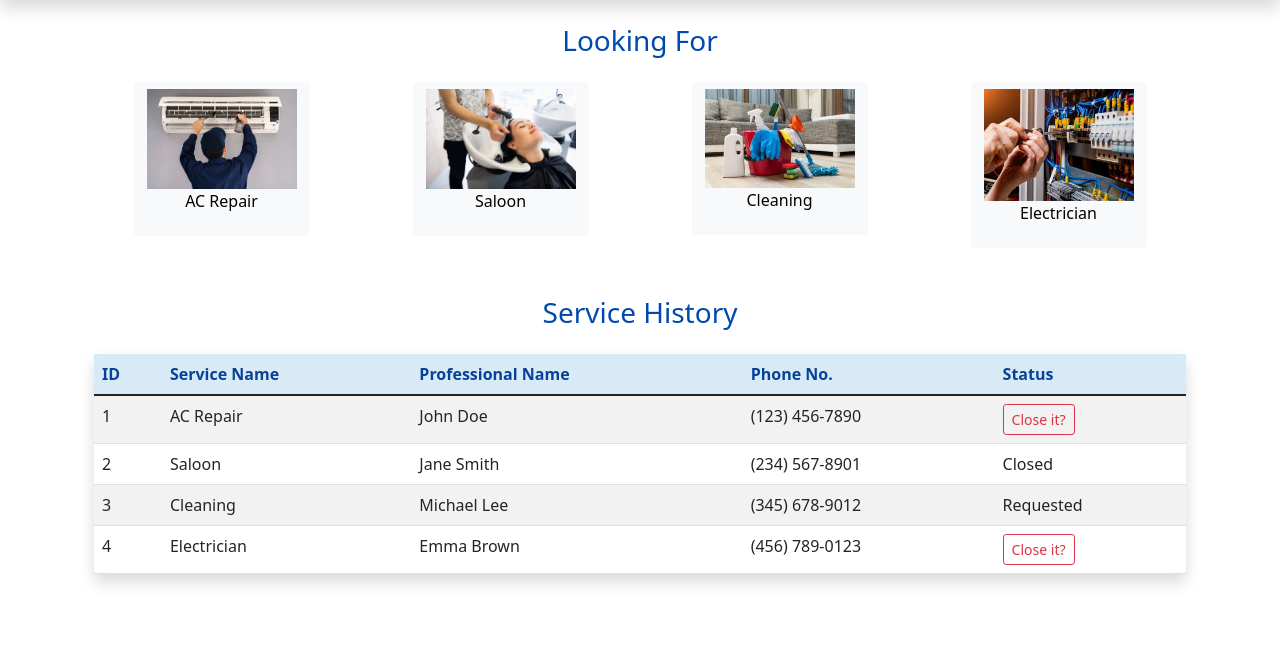
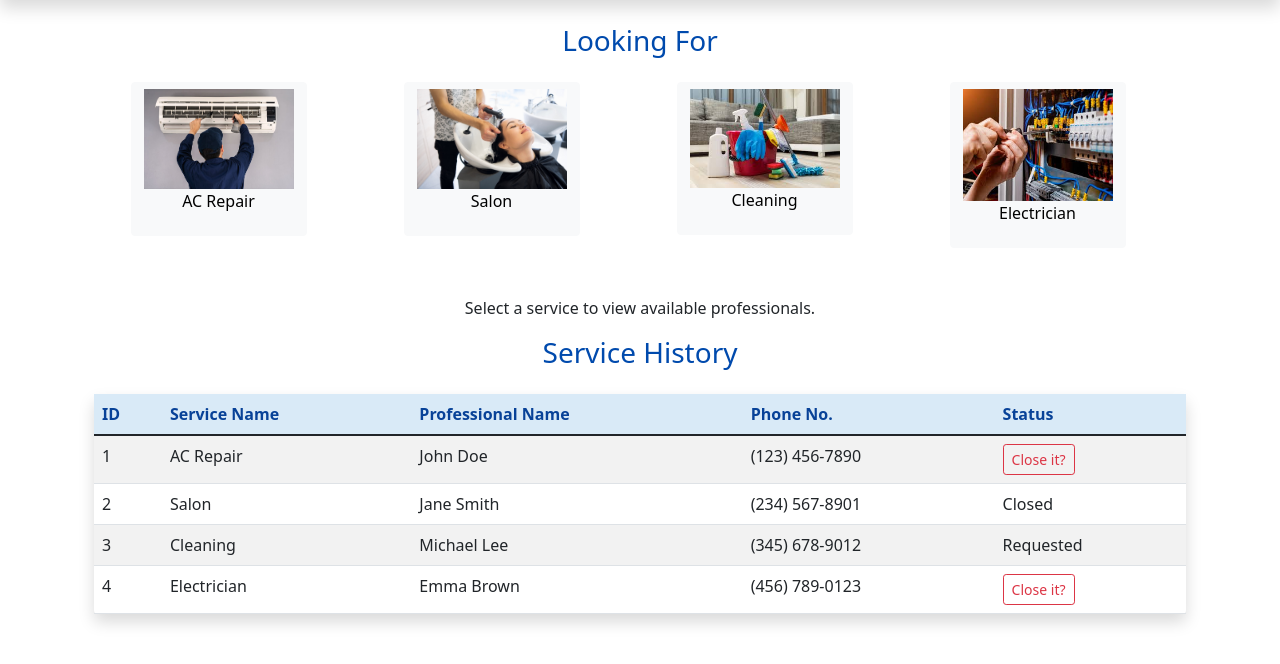
Before and after one commit to raghzzzspace/household_services_backup, a Flask app: page /user/customer_dashboard in a window 1280 px wide. Shown: the part 56-720 px from the top of the page. Run offline with Flask 3, Linux system fonts and the light colour scheme; some libraries are stand-ins or nearby versions.

Commit message:
updated customer_dashboard

```diff
--- a/app.py
+++ b/app.py
@@ -543,5 +543,29 @@ def logout():
 def admin_profile():
     return render_template('/user/admin_profile.html')
 
+@app.route('/search_services', methods=['POST'])
+def search_services():
+
+
+    search_results = []
+    search_by = None  # Initialize search_by variable
+
+    if request.method == 'POST':  # Handle POST request
+        search_by = request.form.get('service_type')
+        # Search in the 'services' table for service_name
+        search_results = Professional.query.filter(Professional.service_name.ilike(f"%{search_by}%")).all()
+
+
+    return render_template('user/customer_dashboard.html', search_results=search_results, search_by=search_by)
+
+    pass
+
+
+
+
+
+
+
+
 if __name__ == "__main__":
     app.run(debug=True, host='0.0.0.0', port=7000)
--- a/templates/user/customer_dashboard.html
+++ b/templates/user/customer_dashboard.html
@@ -6,45 +6,77 @@
     <!-- Service Options Section -->
     <h3 class="text-center mb-4" style="color: #004aad;">Looking For</h3>
     <div class="row text-center mb-5">
+        <form method="POST" action="{{ url_for('search_services') }}" class="row">
             <div class="col-md-3">
-            <button onclick="showPackages('AC Repair', acRepairPackages)" class="btn btn-light">
+                <button type="submit" name="service_type" value="AC Repair" class="btn btn-light">
                     <img src="{{ url_for('static', filename='ac_repair.jpg') }}" alt="AC Repair" class="img-fluid"
                         width="150" height="200" />
                     <p>AC Repair</p>
                 </button>
             </div>
             <div class="col-md-3">
-            <button onclick="showPackages('Salon', salonPackages)" class="btn btn-light">
-                <img src="{{ url_for('static', filename='saloon.jpg') }}" alt="Saloon" class="img-fluid" width="150"
+                <button type="submit" name="service_type" value="Salon" class="btn btn-light">
+                    <img src="{{ url_for('static', filename='saloon.jpg') }}" alt="Salon" class="img-fluid" width="150"
                         height="200" />
-                <p>Saloon</p>
+                    <p>Salon</p>
                 </button>
             </div>
             <div class="col-md-3">
-            <button onclick="showPackages('Cleaning', cleaningPackages)" class="btn btn-light">
+                <button type="submit" name="service_type" value="Cleaning" class="btn btn-light">
                     <img src="{{ url_for('static', filename='cleaning.jpeg') }}" alt="Cleaning" class="img-fluid"
                         width="150" height="200" />
                     <p>Cleaning</p>
                 </button>
             </div>
             <div class="col-md-3">
-            <button onclick="showPackages('Electrician', electricianPackages)" class="btn btn-light">
+                <button type="submit" name="service_type" value="Electrician" class="btn btn-light">
                     <img src="{{ url_for('static', filename='electrician.jpeg') }}" alt="Electrician" class="img-fluid"
                         width="150" height="200" />
                     <p>Electrician</p>
                 </button>
             </div>
+        </form>
     </div>
 
-    <!-- Package Results Section -->
-    <div id="packageResults" class="mb-5" style="display: none;">
-        <h3 id="packageHeading" class="text-center mb-4" style="color: #004aad;"></h3>
-        <div class="list-group" id="packageList">
-            <!-- Package results will be dynamically inserted here -->
+    <!-- Search Results Section -->
+    {% if search_results %}
+    <div class="mb-5">
+        <h3 class="text-center mb-4" style="color: #004aad;">{{ selected_service }} Professionals</h3>
+        <table class="table table-striped table-hover shadow rounded">
+            <thead style="background-color: #d9eaf7; color: #084298;">
+                <tr>
+                    <th>Professional Name</th>
+                    <th>Service Name</th>
+                    <th>Experience</th>
+                    <th>Address</th>
+                    <th>Pincode</th>
+                    <th>Action</th>
+                </tr>
+            </thead>
+            <tbody>
+                {% for result in search_results %}
+                <tr>
+                    <td>{{ result.full_name }}</td>
+                    <td>{{ result.service_name }}</td>
+                    <td>{{ result.experience }}</td>
+                    <td>{{ result.address }}</td>
+                    <td>{{ result.pincode }}</td>
+                    <td>
+                        <form method="POST" action="{{ url_for('book_service') }}">
+                            <input type="hidden" name="professional_id" value="{{ result.id }}">
+                            <button type="submit" class="btn btn-success">Book</button>
+                        </form>
+                    </td>
+                </tr>
+                {% endfor %}
+            </tbody>
+        </table>
     </div>
-    </div>
+    {% else %}
+    <p class="text-center">Select a service to view available professionals.</p>
+    {% endif %}
 
-    <!-- Service History Section -->
+    <!-- Service History Section (Static Data) -->
     <h3 class="text-center mb-4" style="color: #004aad;">Service History</h3>
     <table class="table table-striped table-hover shadow rounded">
         <thead style="background-color: #d9eaf7; color: #084298;">
@@ -66,7 +98,7 @@
             </tr>
             <tr>
                 <td>2</td>
-                <td>Saloon</td>
+                <td>Salon</td>
                 <td>Jane Smith</td>
                 <td>(234) 567-8901</td>
                 <td>Closed</td>
@@ -88,54 +120,4 @@
         </tbody>
     </table>
 </div>
-
-<script>
-    // Sample packages data
-    const acRepairPackages = [
-        { name: "Basic AC Repair", rating: "4.2", price: "$40", description: "Basic inspection and repair." },
-        { name: "Comprehensive AC Repair", rating: "4.8", price: "$80", description: "In-depth repair and cleaning." }
-    ];
-
-    const salonPackages = [
-        { name: "Basic Salon Package", rating: "4.5", price: "$50", description: "Haircut and styling." },
-        { name: "Deluxe Salon Package", rating: "4.7", price: "$80", description: "Haircut, facial, and manicure." }
-    ];
-
-    const cleaningPackages = [
-        { name: "Basic Cleaning", rating: "4.3", price: "$30", description: "Standard cleaning for small areas." },
-        { name: "Deep Cleaning", rating: "4.8", price: "$70", description: "Intensive cleaning for entire home." }
-    ];
-
-    const electricianPackages = [
-        { name: "Basic Electrician Service", rating: "4.1", price: "$25", description: "Minor electrical repairs." },
-        { name: "Full Electrical Checkup", rating: "4.9", price: "$100", description: "Comprehensive wiring check and repair." }
-    ];
-
-    // Function to dynamically display packages based on selected service
-    function showPackages(serviceType, packages) {
-        // Update heading
-        document.getElementById('packageResults').style.display = 'block';
-        document.getElementById('packageHeading').innerText = `Best ${serviceType} Packages`;
-
-        // Clear previous packages
-        const packageList = document.getElementById('packageList');
-        packageList.innerHTML = '';
-
-        // Add packages dynamically
-        packages.forEach(pkg => {
-            const packageItem = document.createElement('div');
-            packageItem.className = 'list-group-item d-flex justify-content-between align-items-center shadow-sm p-3 mb-3 rounded';
-            packageItem.innerHTML = `
-                    <div>
-                        <h5>${pkg.name}</h5>
-                        <p>Ratings: ${pkg.rating}/5 &nbsp; | &nbsp; Base Price: ${pkg.price}</p>
-                        <p>Description: ${pkg.description}</p>
-                    </div>
-                    <button type="button" class="btn btn-success">Book</button>
-                `;
-            packageList.appendChild(packageItem);
-        });
-    }
-</script>
-
 {% endblock %}
```
Lines whose indentation alone changed are shown as unchanged.
